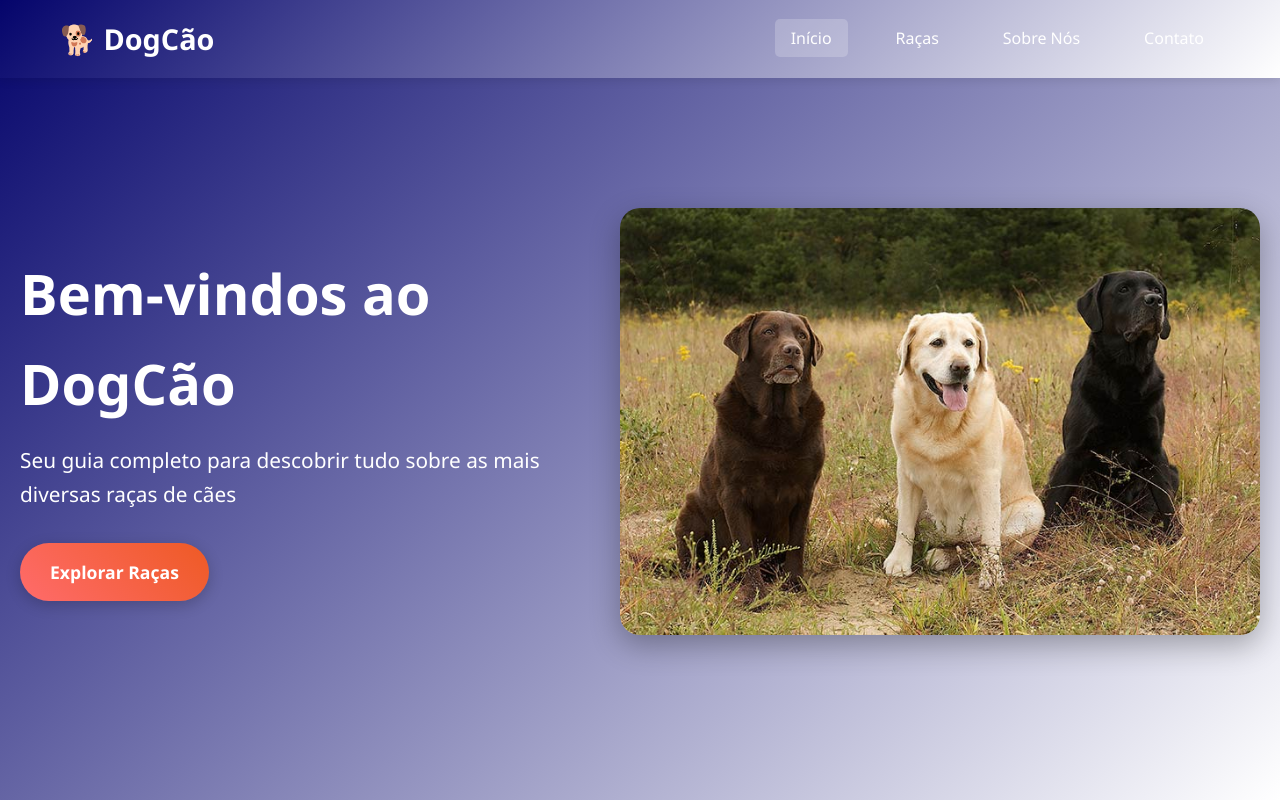
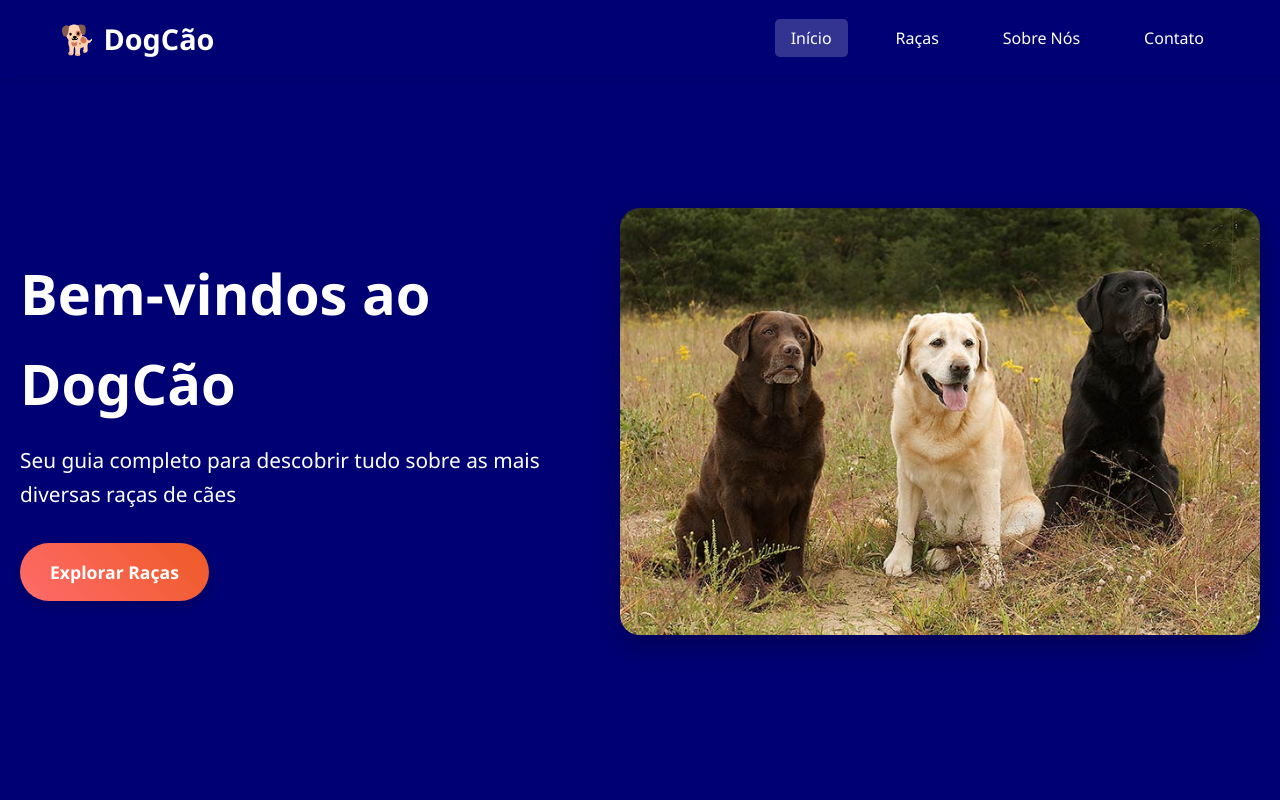
Before and after one commit to UserBrazilianSoftware/mapa-dogcao, a plain HTML site: page index.html in a window 1280 px wide. Shown: the top 800 px of the page. Drawn offline with Linux system fonts and the light colour scheme.

Commit message:
Update style.css

```diff
--- a/css/style.css
+++ b/css/style.css
@@ -20,7 +20,7 @@ body {
 
 /* Header e Navegação */
 header {
-    background: linear-gradient(135deg, #04046B 0%, #FFFFFF 100%);
+    background: linear-gradient(135deg, #000075 0%, #000075 100%);
     box-shadow: 0 2px 10px rgba(0,0,0,0.1);
     position: fixed;
     width: 100%;
@@ -88,7 +88,7 @@ header {
     align-items: center;
     min-height: 100vh;
     padding: 100px 20px 50px;
-    background: linear-gradient(135deg, #04046B 0%, #FFFFFF 100%);
+    background: linear-gradient(135deg, #000075 0%, #000075 100%);
     color: white;
 }
 
```
